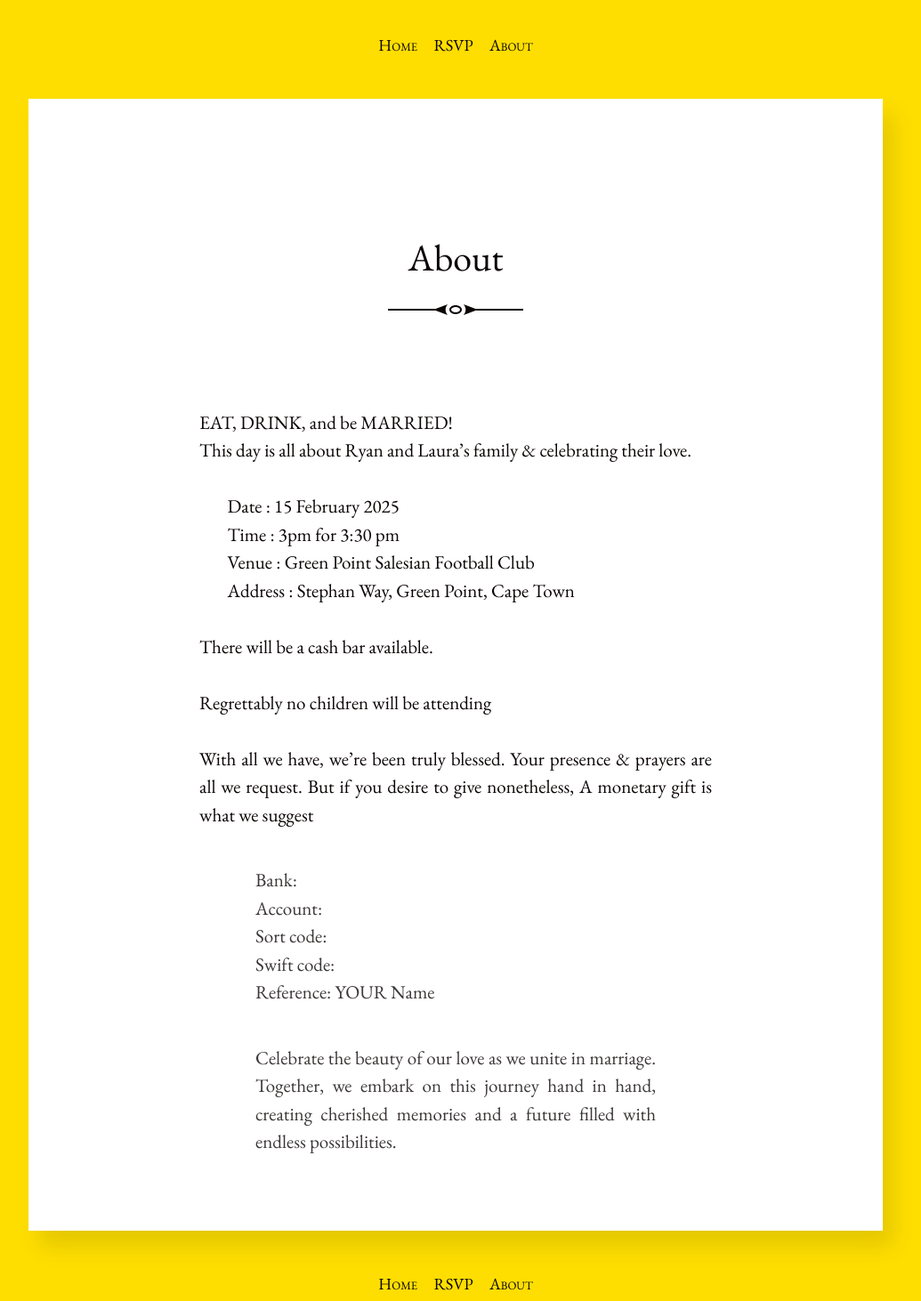
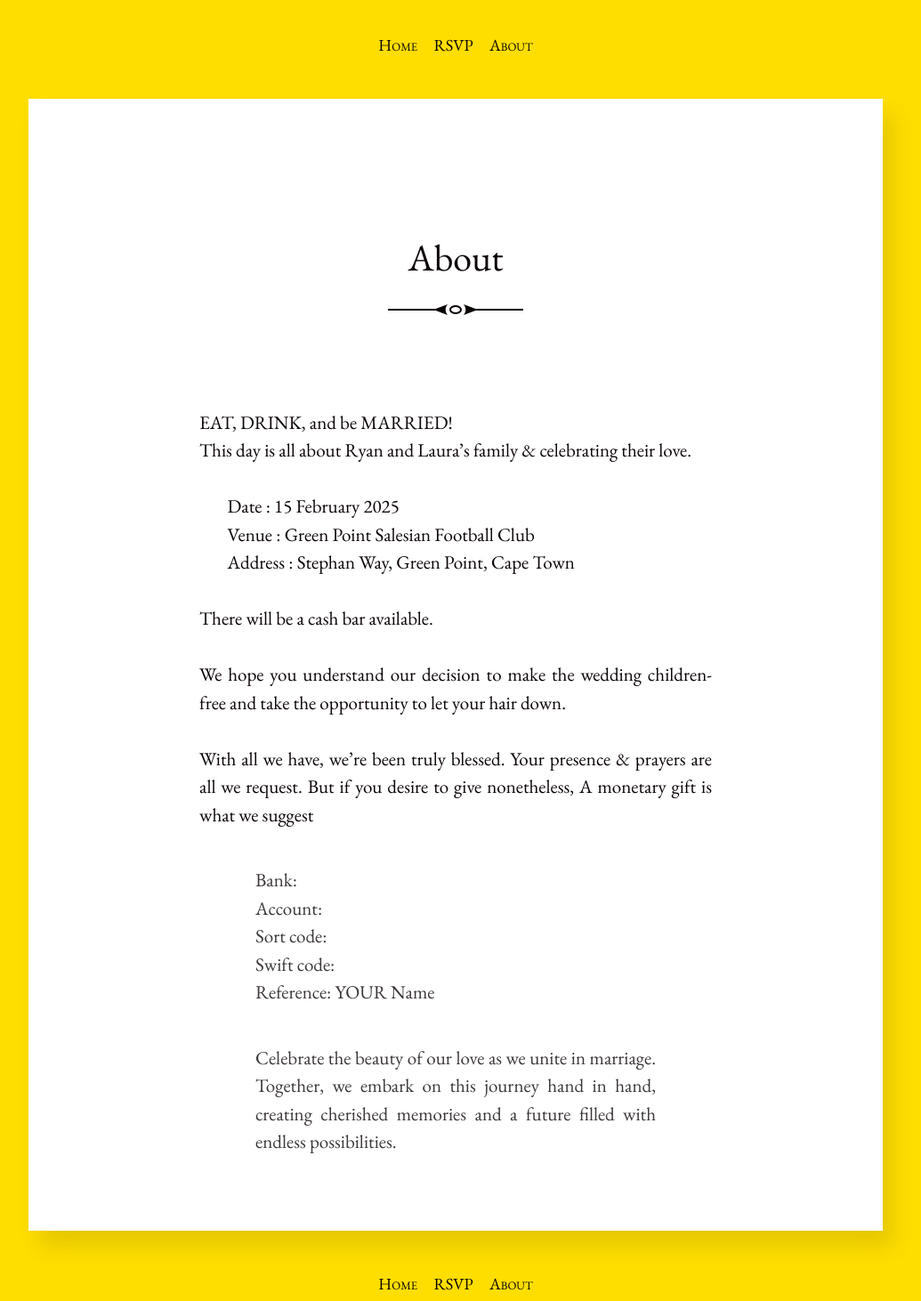
Before and after one commit to PoveyCelebration/PoveyCelebration.github.io, a Jekyll site: the page built from hitchens/about.md, in a window 1280 px wide. Shown: the whole page at 89% size, without its empty margins (128-1163 px from the left). Built offline with Jekyll 4.4.1, drawn with Linux system fonts in a browser that asks for light colours.

Commit message:
Update about.md

```diff
--- a/hitchens/about.md
+++ b/hitchens/about.md
@@ -10,8 +10,6 @@ This day is all about Ryan and Laura's family & celebrating their love.
 
 Date : 15 February 2025
 
-Time : 3pm for 3:30 pm
-
 Venue : Green Point Salesian Football Club
 
 Address : Stephan Way, Green Point, Cape Town
@@ -20,7 +18,7 @@ Address : Stephan Way, Green Point, Cape Town
 There will be a cash bar available.
 <br/>
 <br/>
-Regrettably no children will be attending
+We hope you understand our decision to make the wedding children-free and take the opportunity to let your hair down.
 <br/>
 <br/>
 With all we have, we're been truly blessed.
```
